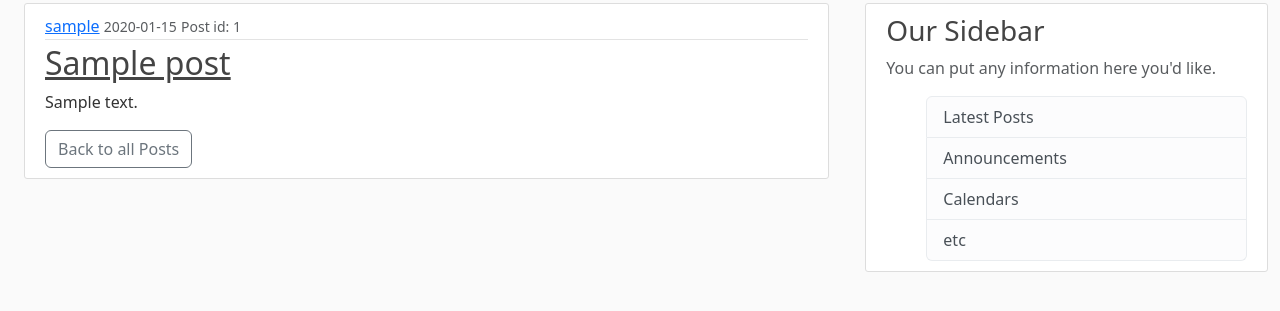
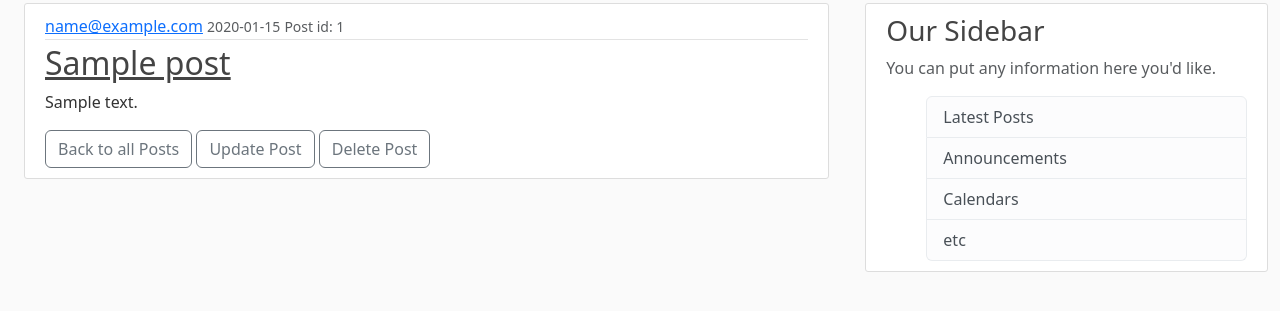
Before and after one commit to joshuaPhong/flask_tutorials, a Flask app: page /post/1 in a window 1280 px wide. Shown: the part 173-484 px from the top of the page. Run offline with Flask 3, Linux system fonts and the light colour scheme; a user stored in the database is signed in; tables that the repository leaves empty hold one stand-in row (values such as "Sample post"); grey boxes marked "Sample" are stand-in pictures; some libraries are stand-ins or nearby versions.

Commit message:
confirm delete

```diff
--- a/templates/post.html
+++ b/templates/post.html
@@ -12,7 +12,7 @@
 			<div class = "media-body">
 				<div class = "article-metadata">
 					<a class = "mr-2"
-					   href = "#">{{ post.author.username }}</a>
+					   href = "#">{{ post.author.email }}</a>
 					<small class = "text-muted">{{ post.date_posted }}</small>
 					<small class = "text-muted">Post id: {{ post.id }}</small>
 				</div>
@@ -23,6 +23,16 @@
 			{#		 add a link to the posts page in a btn #}
 			<a class = "mr-2 btn btn-outline-secondary"
 			   href = "{{ url_for('home') }}">Back to all Posts</a>
+			{#		add alink as a btn to update the post #}
+			<a class = "mr-2 btn btn-outline-secondary"
+			   href = "{{ url_for('update_post', post_id = post.id) }}">Update Post</a>
+			{#		add a link btn for delete post #}
+			{#			<a class = "mr-2 btn btn-outline-secondary"#}
+			{#			   href = "{{ url_for('delete_post', post_id = post.id) }}">Delete Post</a>#}
+			<!-- In post.html -->
+			<a class = "mr-2 btn btn-outline-secondary"
+			   href = "javascript:void(0);"
+			   onclick = "confirmDelete({{ post.id }})">Delete Post</a>
 		</article>
 		{#		{% endfor %}#}
 	{% else %}
```
